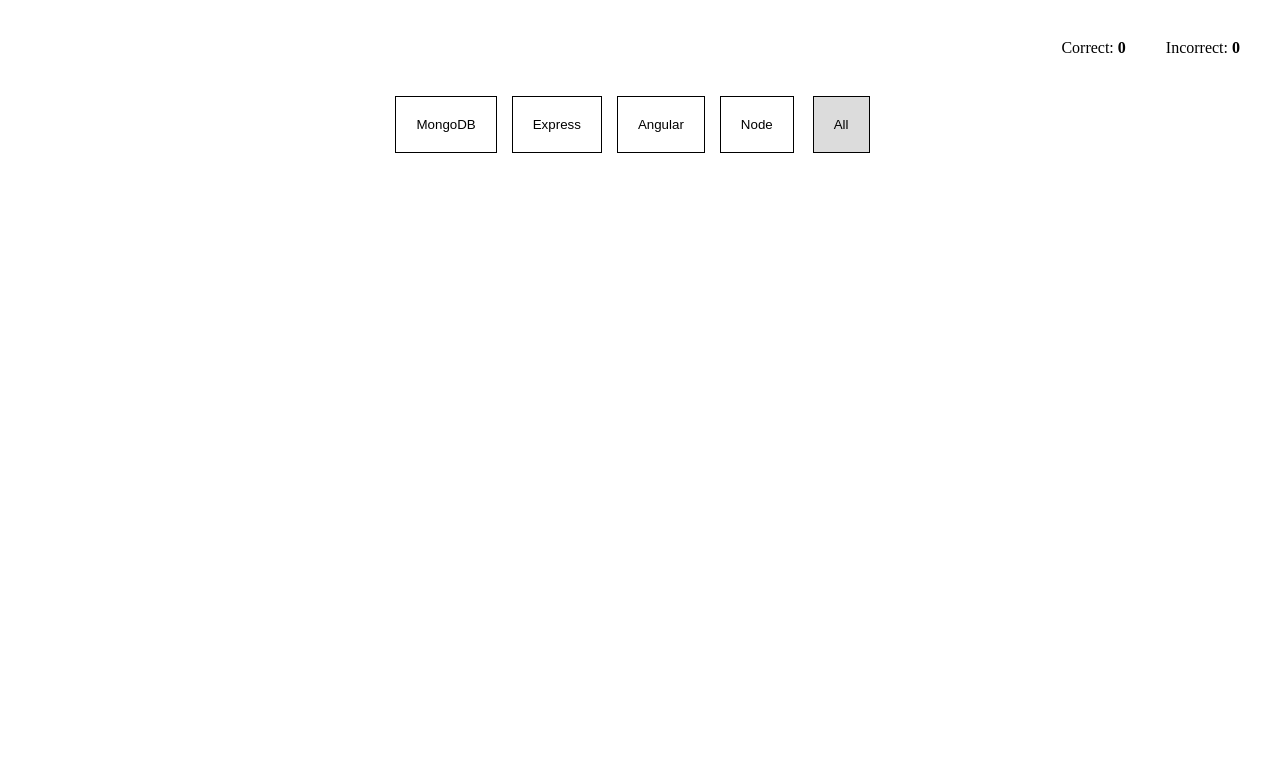
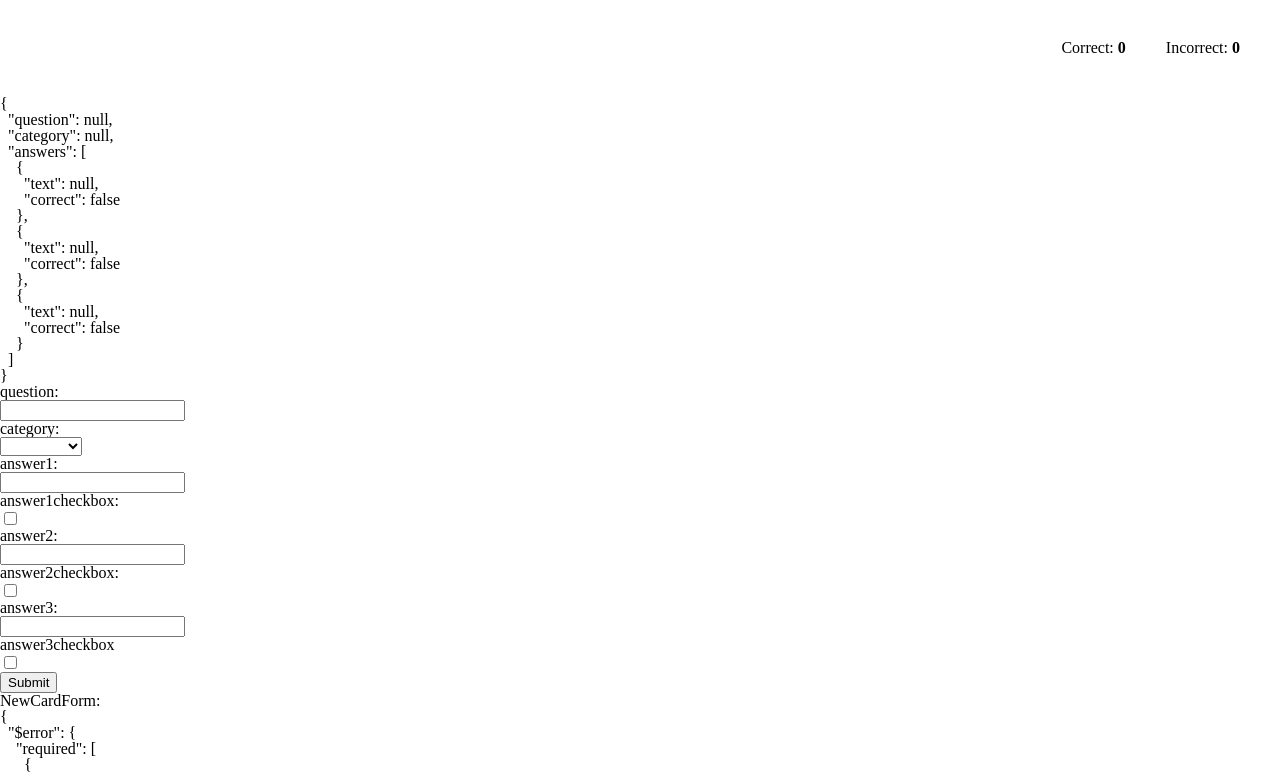
Before and after one commit to Dperrelly/flash-cards-forms, a website: page index.html in a window 1280 px wide. Shown: the top 772 px of the page. Drawn offline with Linux system fonts and the light colour scheme; no server answers.

Commit message:
added form

```diff
--- a/index.html
+++ b/index.html
@@ -16,6 +16,35 @@
             <h3>Incorrect: <span>{{ scores.incorrect }}</span></h3>
         </div>
     </div>
+    <div ng-controller="NewCardController">
+        <form name="newCardForm">
+            <pre>{{newCard | json}}</pre>
+            <h3>question: </h3>
+            <input name='question' ng-model='newCard.question' ng-minlength='15' ng-maxlength='40' required /><br>
+            <h3>category: </h3>
+            <select name='category' ng-model='newCard.category' required /><br>
+                <option>Node</option>
+                <option>MongoDB</option>
+                <option>Angular</option>
+                <option>Express</option>
+            </select>
+            <h3>answer1: </h3>
+            <input name='answer1text'ng-model='newCard.answers[0].text'/>
+            <h3>answer1checkbox: </h3>
+            <input name='answer1checkbox' type='checkbox' ng-model='newCard.answers[0].correct'/><br>
+            <h3>answer2: </h3>
+            <input name='answer2text' ng-model='newCard.answers[1].text'/>
+            <h3>answer2checkbox: </h3>
+            <input name='answer2checkbox' type='checkbox' ng-model='newCard.answers[0].correct'/><br>
+            <h3>answer3: </h3>
+            <input name='answer3text' ng-model='newCard.answers[2].text'/>
+            <h3>answer3checkbox</h3>
+            <input name='answer3checkbox' type='checkbox' ng-model='newCard.answers[0].correct'/><br>
+            <button ng-click='submit()'>Submit</button>
+        </form>
+        <h1>NewCardForm:</h1>
+        <pre>{{newCardForm | json}}</pre>
+    </div>
     <div ng-controller="MainController">
         <div class="cats">
             <button border-hover ng-repeat="category in categories" class="category-button" ng-click="getCategoryCards(category)" ng-class="{ active: category === selectedCategory }">{{ category }}</button>
@@ -31,6 +60,7 @@
         <script src="/js/directives/loader/loader.js"></script>
         <script src="/js/directives/flashcard/flashcard.js"></script>
         <script src="/js/directives/boldborder/boldborder.js"></script>
+        <script src="/js/controllers/newcardcontroller.js"></script>
 </body>
 
 </html>
--- a/package.json
+++ b/package.json
@@ -3,6 +3,7 @@
   "version": "1.0.0",
   "dependencies": {
     "bluebird": "^2.9.21",
+    "body-parser": "^1.13.3",
     "express": "^4.11.2",
     "mongoose": "^4.0.1"
   },
--- /dev/null
+++ b/public/js/controllers/newcardcontroller.js
@@ -0,0 +1,18 @@
+app.controller('NewCardController', function($scope, $http){
+	// $scope.question = 2;
+	// $scope.question =
+	$scope.newCard = {
+	    question: null,
+	    category: null,
+	    answers: [
+	        { text: null, correct: false },
+	        { text: null, correct: false },
+	        { text: null, correct: false }
+	    ]
+	};
+	$scope.submit = function(){
+		$http.post('/cards', $scope.newCard).then(function(res){
+			console.log("res.data: " + res.data);
+		});
+	};
+});
```
Also changed, not shown: server/app.js (+18 -0 lines).
